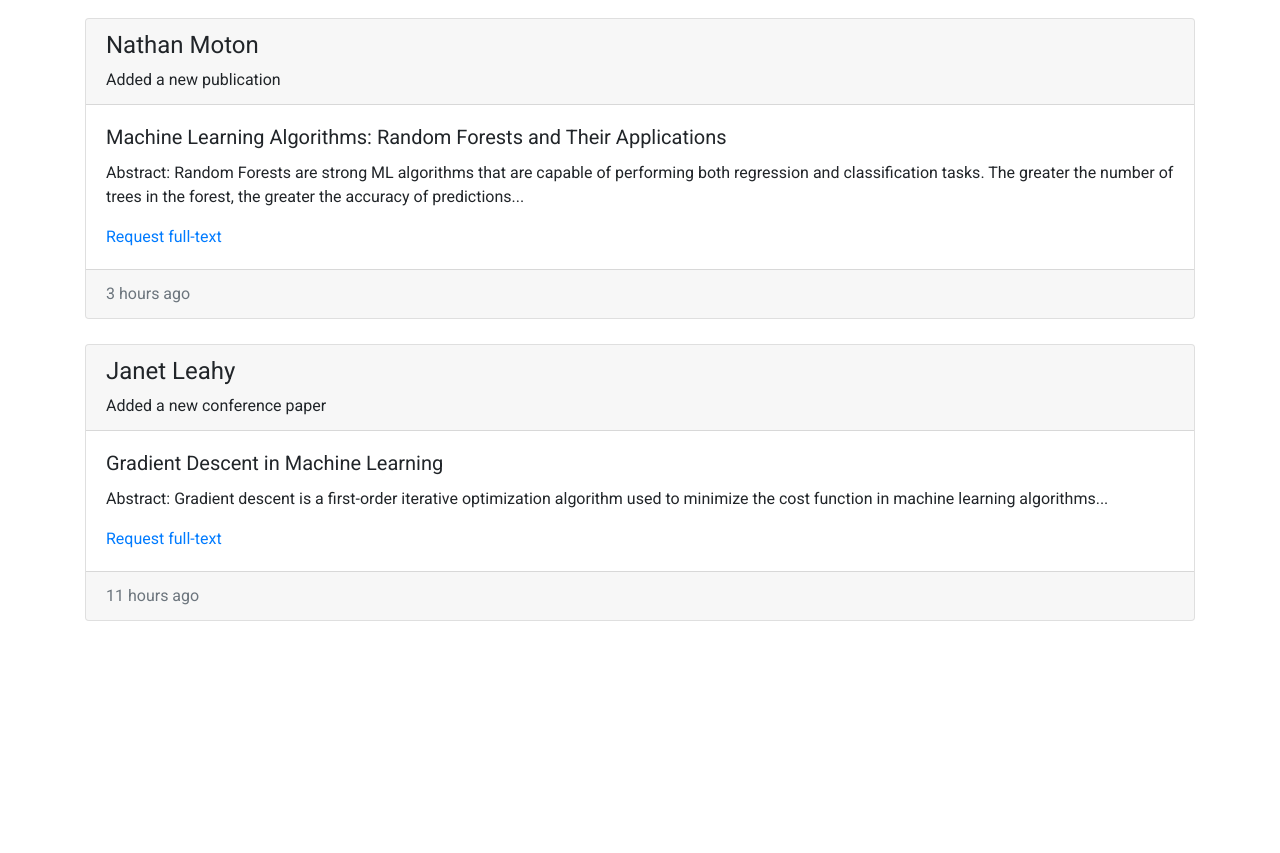
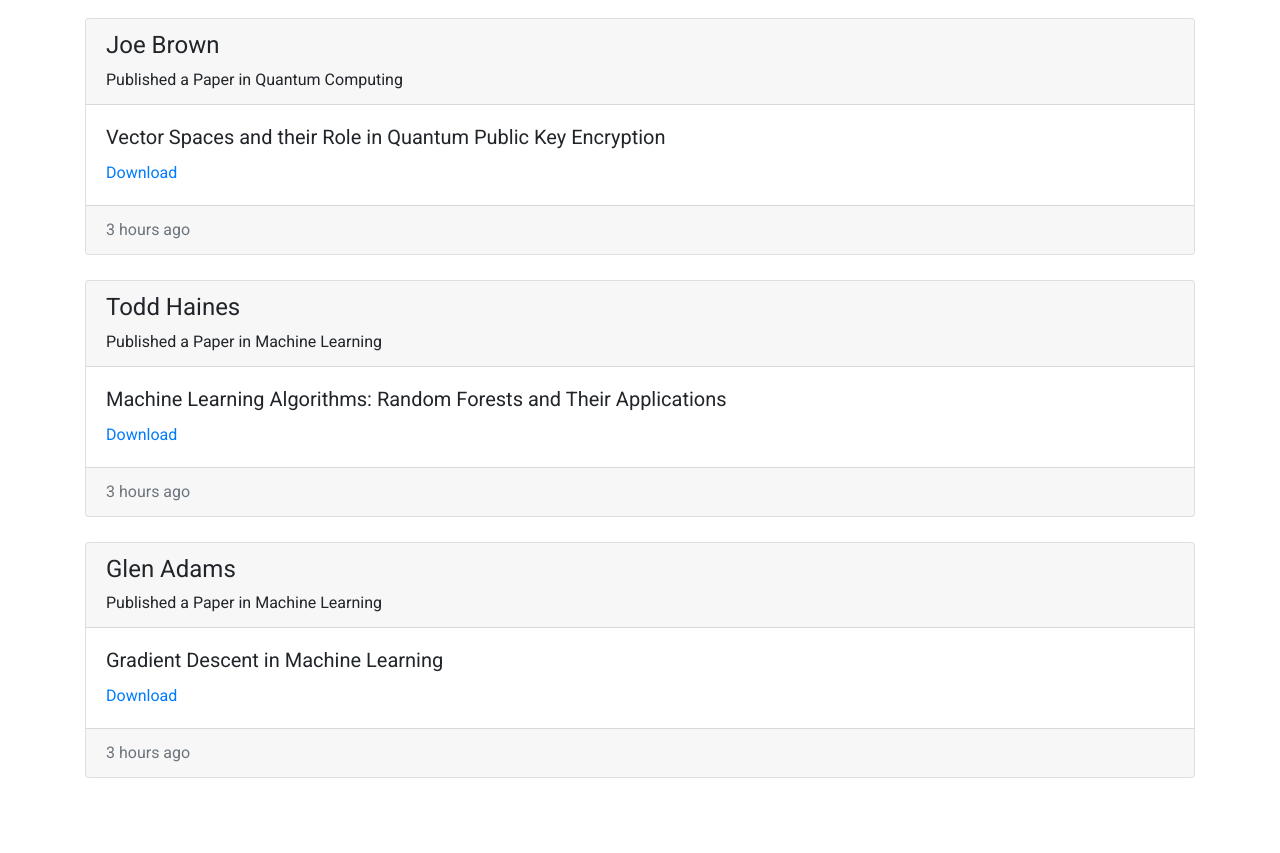
Before and after one commit to nmoton/SENG300-HIVEMIND, a PHP site: page /pages/Dashboard/dashboard.php in a window 1280 px wide. Shown: the part 57-910 px from the top of the page. Before the commit the page ends 678 px from the top, so only its background shows below. Run offline with PHP 8.4, Linux system fonts and the light colour scheme; data comes from the database, SQL or seed files in the repository; both versions use the stored data as it was after the commit; some libraries are stand-ins or nearby versions.

Commit message:
Added dynamic content to dashboard.
Further populated database.

```diff
--- a/pages/Dashboard/Editor/reviewerTableGenerator.php
+++ b/pages/Dashboard/Editor/reviewerTableGenerator.php
@@ -3,7 +3,7 @@
 
 $db = mysqli_connect('localhost', 'root', '', 'journal');
 
-$paperQuery = "SELECT * FROM submissionProfile WHERE PaperStatus='Submitted' OR (numReviewers < '3' AND PaperStatus = 'underReview')";
+$paperQuery = "SELECT * FROM submissionProfile WHERE PaperStatus='submitted' OR (numReviewers < '3' AND PaperStatus = 'underReview')";
 $result = mysqli_query($db, $paperQuery);
 
 	//generate cell information from DB
--- a/pages/Dashboard/dashboard.php
+++ b/pages/Dashboard/dashboard.php
@@ -42,7 +42,7 @@
 							<a class="nav-link text-black" href="Editor/editor.php">Editor</a>
 						</li>
 						<li class="nav-item">
-							<a class="nav-link text-black" href="pages/login.html">Sign Out</a>
+							<a class="nav-link text-black" href="../login.php">Sign Out</a>
 						</li>
 					</u1>
 				</div>
@@ -50,40 +50,35 @@
 		</nav>
 
 		<div class="container" id="dashboard-journals">
-			<div class="card">
+			<?php
+				//Displays 10 published papers
+				$db = mysqli_connect('localhost', 'root', '', 'journal');
 
-				<?php
+				$paperQuery = "SELECT * FROM submissionProfile WHERE PaperStatus = 'accepted'";
+				$papersResult = mysqli_query($db, $paperQuery);
 
+				$paperNumber = 0;
 
+				while (($paper = mysqli_fetch_assoc($papersResult)) && $paperNumber <= 10){
 
+					echo '
+					<div class="card">
+						<div class="card-header">
+							<h4>' . $paper['authors'] . '</h4>
+							Published a Paper in ' . $paper['topic'] . '
+						</div>
+						<div class="card-body">
+							<h5 class="card-title">' . $paper['paperTitle'] . '</h5>
+							<a href="#">Download</a>
+						</div>
+						<div class="card-footer text-muted">
+							3 hours ago
+						</div>
+					</div>';
+
+					$paperNumber++;
+				}
 				?>
-	  			<div class="card-header">
-	    			<h4>Nathan Moton</h4>
-	    			Added a new publication
-	  			</div>
-	  			<div class="card-body">
-	    			<h5 class="card-title">Machine Learning Algorithms: Random Forests and Their Applications</h5>
-	    			<p>Abstract: Random Forests are strong ML algorithms that are capable of performing both regression and classification tasks. The greater the number of trees in the forest, the greater the accuracy of predictions...</p>
-	    			<a href="#">Request full-text</a>
-	  			</div>
-	  			<div class="card-footer text-muted">
-	    			3 hours ago
-	  			</div>
-			</div>
-			<div class="card">
-	  			<div class="card-header">
-	    			<h4>Janet Leahy</h4>
-	    			Added a new conference paper
-	  			</div>
-	  			<div class="card-body">
-	    			<h5 class="card-title">Gradient Descent in Machine Learning</h5>
-	    			<p>Abstract: Gradient descent is a first-order iterative optimization algorithm used to minimize the cost function in machine learning algorithms...</p>
-	    			<a href="#">Request full-text</a>
-	  			</div>
-	  			<div class="card-footer text-muted">
-	    			11 hours ago
-	  			</div>
-			</div>
 		</div>
 
 		<script src="https://code.jquery.com/jquery-3.3.1.min.js" integrity="sha256-FgpCb/KJQlLNfOu91ta32o/NMZxltwRo8QtmkMRdAu8="crossorigin="anonymous"></script>
```
Also changed, not shown: mySQL/journal.sql (+6 -2 lines).
